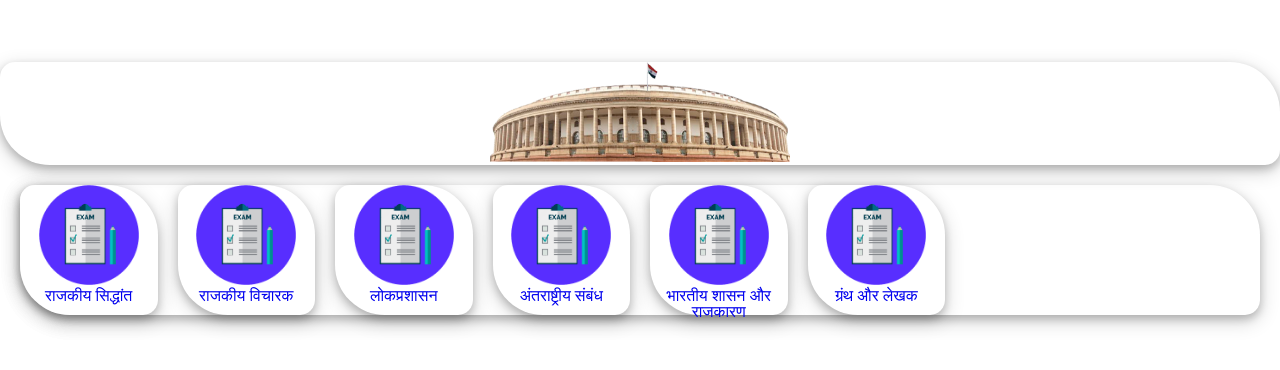
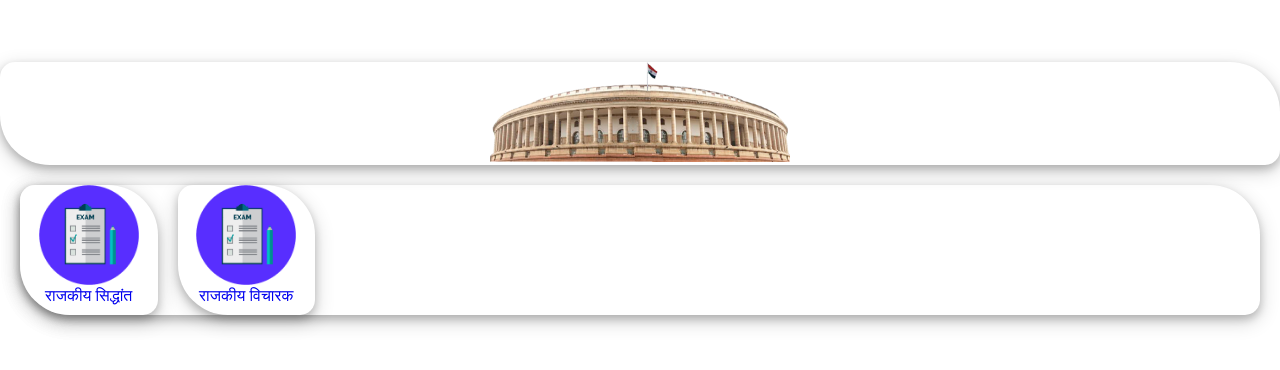
Before and after one commit to caresofts/Netsetapp, a plain HTML site: page index.html in a window 1280 px wide. Shown: the part 202-572 px from the top of the page. Drawn offline with nearby package versions, Linux system fonts and the light colour scheme.

Commit message:
Update index.html

```diff
--- a/index.html
+++ b/index.html
@@ -21,11 +21,7 @@
     <div class="gallery" aria-label="gallery">
       <a href="set/01.html" class="gallery__item"><center><img src="src/ll.png"  width="100" height="100"><figcaption>राजकीय सिद्धांत</figcaption></center></a>
       <a href="set/02.html" class="gallery__item"><center><img src="src/ll.png"  width="100" height="100"><figcaption>राजकीय विचारक</figcaption></center></a>
-      <a href="set/03.html" class="gallery__item"><center><img src="src/ll.png"  width="100" height="100"><figcaption>लोकप्रशासन</figcaption></center></a>
-      <a href="set/04.html" class="gallery__item"><center><img src="src/ll.png"  width="100" height="100"><figcaption>अंतराष्ट्रीय संबंध</figcaption></center></a>
-      <a href="set/05.html" class="gallery__item"><center><img src="src/ll.png"  width="100" height="100"><figcaption>भारतीय शासन और राजकारण   </figcaption></center></a>
-      <a href="set/06.html" class="gallery__item"><center><img src="src/ll.png"  width="100" height="100"><figcaption> ग्रंथ और लेखक</figcaption></center></a>
-    </div>
+      </div>
   </main>
 </div>
 <!-- partial -->
```
